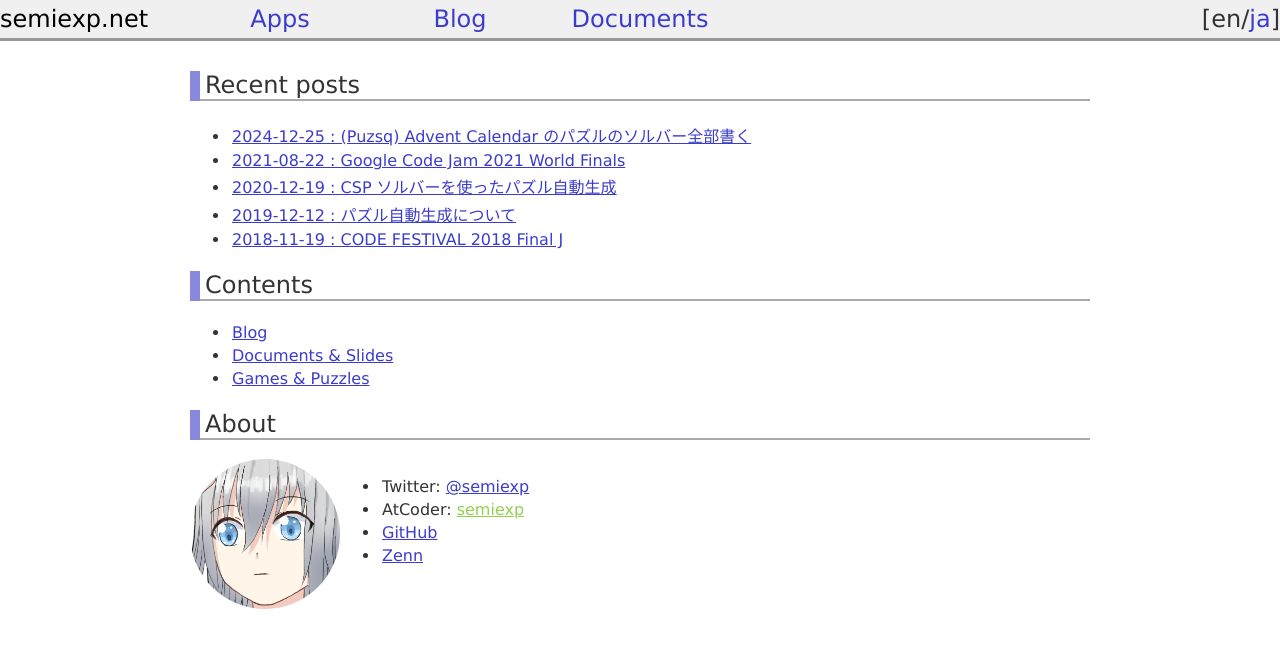
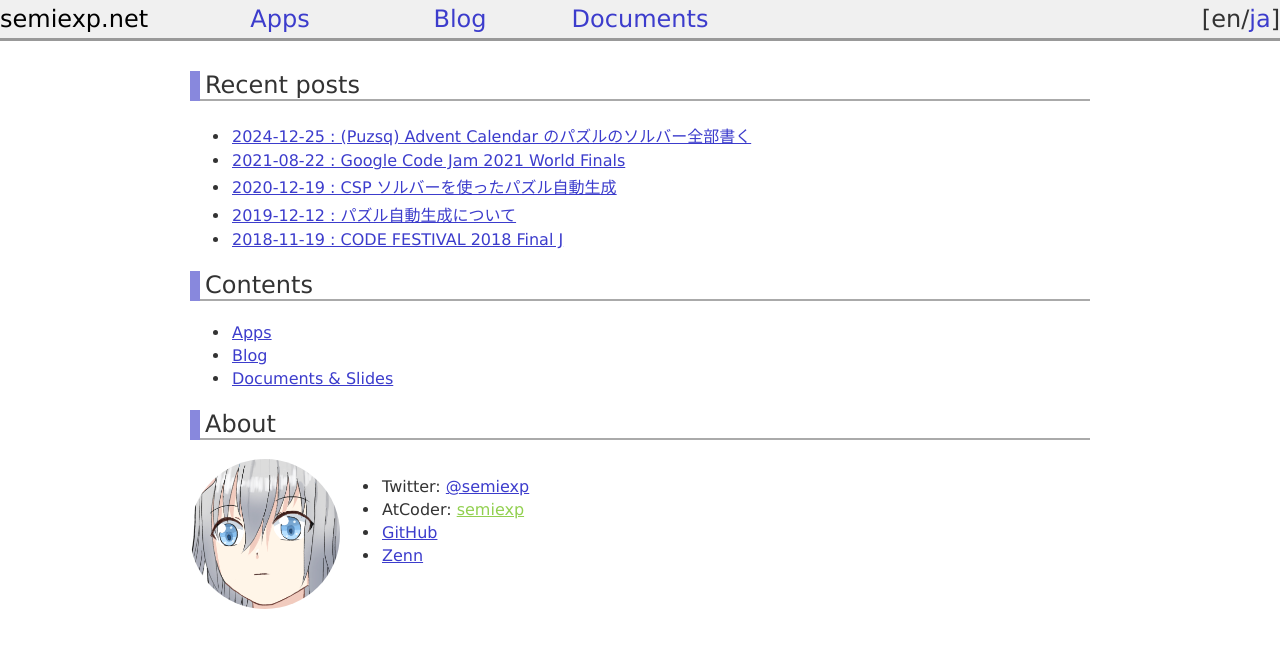
Before and after one commit to semiexp/semiexp.github.io, a Jekyll site: the page built from index.md, in a window 1280 px wide. Shown: the top 648 px of the page. Built offline with Jekyll 4.4.1, drawn with Linux system fonts in a browser that asks for light colours.

Commit message:
game -> app in the title page

```diff
--- a/index.md
+++ b/index.md
@@ -14,9 +14,9 @@ ja_version: index_ja.html
 </ul>
 
 ## Contents
+- [Apps](games/index.html)
 - [Blog](blog/index.html)
 - [Documents & Slides](docs/index.html)
-- [Games & Puzzles](games/index.html)
 
 ## About
 
```
Also changed, not shown: index_ja.md (+1 -1 lines).
